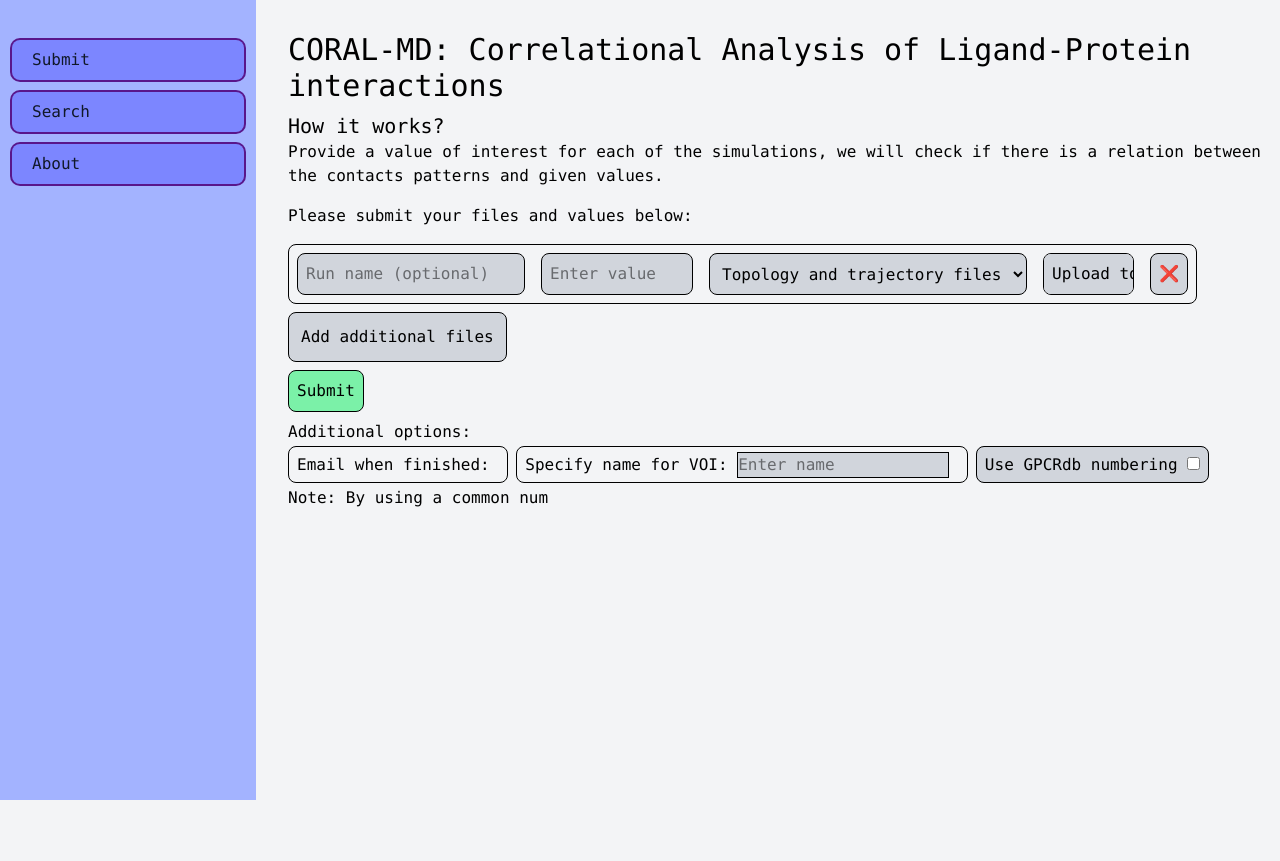
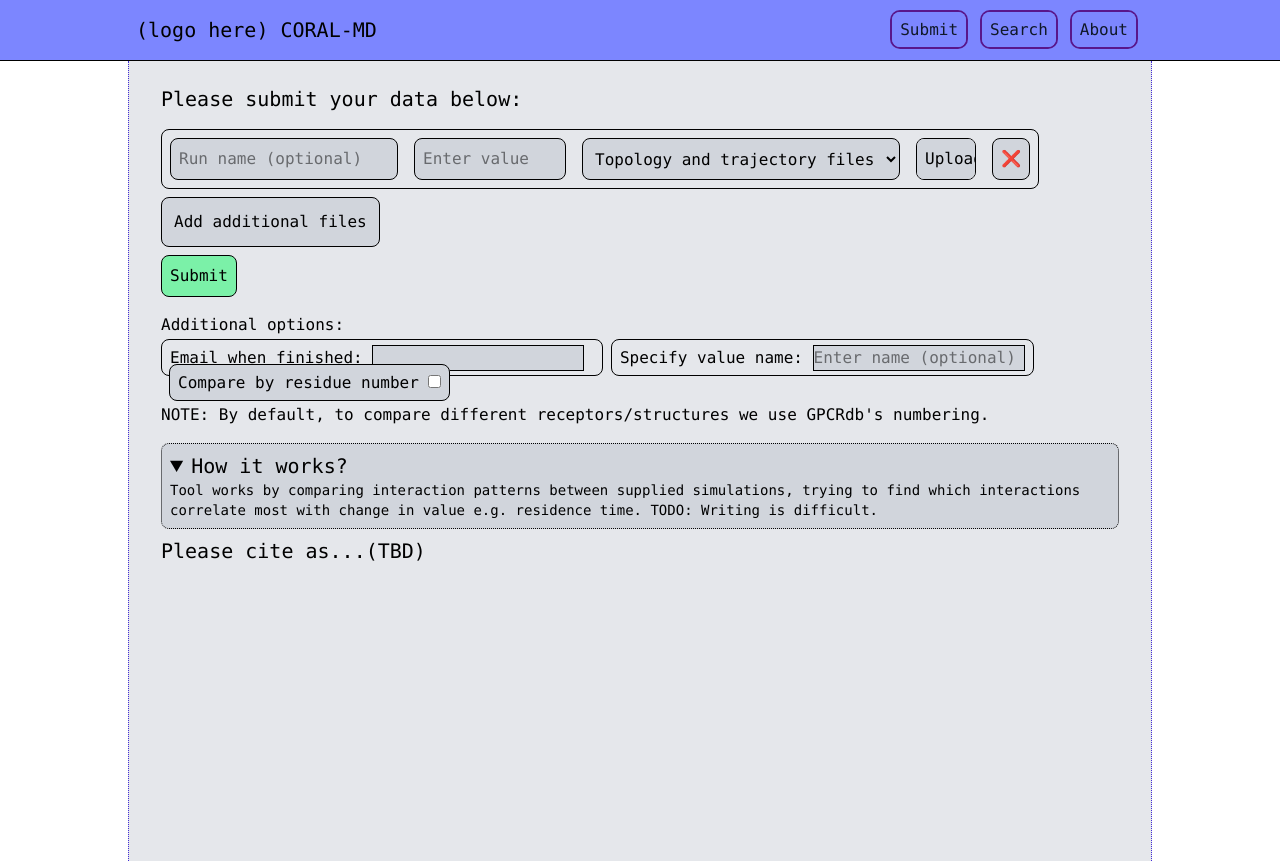
Before and after one commit to BeepBoopRun/holding-tight, a Django app: page /submit/ in a window 1280 px wide. Before the commit the page ends 800 px from the top, so only its background shows below. Run offline with Django 5.2, Linux system fonts and the light colour scheme; some libraries are stand-ins or nearby versions.

Commit message:
interface refresh

```diff
--- a/ligand_service/templates/ligand_service/search.html
+++ b/ligand_service/templates/ligand_service/search.html
@@ -1,9 +1,9 @@
 {% extends 'base.html' %}
 {% load render_table from django_tables2 %}
 
-{% block content2 %}
+{% block content %}
 
-<h4 class="text-2xl mt-4">
+<h4 class="mt-4 text-xl">
 Job ID: {{ job_id }}
 </h4>
 <p class="text-2xl mt-4">
--- a/ligand_service/templates/ligand_service/search_empty.html
+++ b/ligand_service/templates/ligand_service/search_empty.html
@@ -1,8 +1,8 @@
 {% extends 'base.html' %}
 
-{% block content2 %}
+{% block content %}
 
-<h4 class="text-2xl">
+<h4 class="my-4 text-xl">
 Provide ID of your job:
 </h4>
 
--- a/submit/forms.py
+++ b/submit/forms.py
@@ -31,7 +31,7 @@
     choice = forms.ChoiceField(
         choices=[
             ("TopTrjPair", "Topology and trajectory files"),
-            ("MaestroDir", "Maestro Directory"),
+            ("MaestroDir", "Maestro directory"),
         ]
     )
     file = MultipleFileField()
--- a/submit/templates/submit/index.html
+++ b/submit/templates/submit/index.html
@@ -5,15 +5,9 @@
 <script src="{% static 'submit/reactive.js' %}"> </script>
 {% endblock %}
 
-{% block content2 %}
-<p class="mt-2 text-xl">
-How it works?
-</p>
-<p>
-Provide a value of interest for each of the simulations, we will check if there is a relation between the contacts patterns and given values.
-</p>
-<h4 class="my-4">
-Please submit your files and values below:
+{% block content %}
+<h4 class="my-4 text-xl">
+Please submit your data below:
 </h4>
 <form id="input-form" action="/submit/form" method="post" enctype="multipart/form-data">
     {% csrf_token %}
@@ -25,26 +19,33 @@
 	<button type="button" onclick="addFiles()" class="m-1 p-2 cursor-pointer">Add additional files</button>
     </div>
     <button type="submit" class="bg-green-300 border rounded-lg p-2 cursor-pointer">Submit</button>
-    <p class="mt-2 mb-2">
+    <p class="mt-4 mb-2">
     Additional options:
     </p>
     <label class="border rounded-lg p-2">
     Email when finished:
-    {% render_field details_form.email_field class="bg-gray-300 border" placeholder="Enter email"%}
+    {% render_field details_form.email class="bg-gray-300 border" %}
     </label>
     <label class="border rounded-lg p-2 ml-2">
-    Specify name for VOI:
-    {% render_field details_form.name_VOI class="bg-gray-300 border" placeholder="Enter name"%}
+    Specify value name:
+    {% render_field details_form.name_VOI class="bg-gray-300 border" placeholder="Enter name (optional)"%}
     </label>
     <label class="p-2 rounded-lg border bg-gray-300 cursor-pointer m-2">
-    Use GPCRdb numbering
+    Compare by residue number
     {% render_field details_form.use_common_numbering class="text-xl" %}
     </label>
-    <p class="mt-2">
-    Note: By using a common num
+    <p class="my-2">
+    NOTE: By default, to compare different receptors/structures we use GPCRdb's numbering.
     </p>
     <div id="file-input-template" class="hidden">
 	{{ formset.empty_form}}
     </div>
 </form>
+<details open class="mt-4 text-xl rounded-lg border-dotted border p-2 bg-gray-300 cursor-pointer">
+    <summary>How it works?</summary>
+    <p class="font-medium text-sm">
+    Tool works by comparing interaction patterns between supplied simulations, trying to find which interactions correlate most with change in value e.g. residence time. TODO: Writing is difficult.
+    </p>
+</details>
+<p class="mt-2 text-xl">Please cite as...(TBD)</p>
 {% endblock %}
--- a/submit/views.py
+++ b/submit/views.py
@@ -50,9 +50,6 @@
             name_VOI=name_VOI,
         )
         verified_submission = True
-
-        print(submission, flush=True)
-
         try:
             for idx, form in enumerate(formset):
                 if not form.is_valid():
--- a/theme/templates/base.html
+++ b/theme/templates/base.html
@@ -1,6 +1,6 @@
 {% load static tailwind_tags %}
 <!DOCTYPE html>
-<html lang="en" class="w-screen min-h-screen overflow-y-auto overflow-x-hidden">
+<html lang="en">
     <head>
 	<title>CORAL-MD</title>
 	<meta charset="UTF-8">
@@ -10,38 +10,37 @@
 	{% block extra_headers %}
 	{% endblock %}
     </head>
+    <body class="text-black bg-white font-mono w-screen min-h-screen overflow-x-hidden">
+	<!-- Firefox Flash Of Unstyled Content Fix -->
+	<script>0</script>
+	<nav id="topnav" class="top-0 z-30 bg-indigo-400 border-b px-32 py-2 w-screen ">
+	    <ul class="flex font-medium m-2 items-center">
+		<li class="">
+		    <a href="/" class="m-0 p-0 text-xl font-thin">
+			(logo here) CORAL-MD
+		    </a>
+		</li>
+		<li class="ml-auto">
+		    <a href="/submit/" class="m-2 items-center px-2 p-2 text-gray-900 rounded-lg ring-2 ring-purple-900 bg-indigo-400 hover:bg-indigo-500 group">
+			Submit
+		    </a>
+		</li>
+		<li class="">
+		    <a href="/search/" class="m-2 px-2 items-center p-2 text-gray-900 rounded-lg ring-2 ring-purple-900 bg-indigo-400 hover:bg-indigo-500 group">
+			Search
+		    </a>
+		</li>
+		<li class="">
+		    <a href="/about" class="m-2 px-2 items-center p-2 text-gray-900 rounded-lg ring-2 ring-purple-900 bg-indigo-400 hover:bg-indigo-500 group">
+			About
+		    </a>
+		</li>
+	    </ul>
 
-    <body class="text-black bg-gray-100 font-mono w-screen min-h-screen overflow-y-auto overflow-x-hidden m-0">
-	<div id="sidebar" class="fixed top-0 left-0 z-40 w-64 h-dvh" >
-	    {% block sidebar %}
-	    <aside id="default-sidebar" class="fixed top-0 left-0 z-40 w-64 h-screen" aria-label="Sidebar">
-		<div class="h-full px-3 py-10 overflow-y-auto bg-indigo-300">
-		    <ul class="space-y-3 font-medium">
-			<li>
-			    <a href="/submit/" class="flex items-center p-2 text-gray-900 rounded-lg ring-2 ring-purple-900 bg-indigo-400 hover:bg-indigo-500 group">
-				<span class="flex-1 ms-3 whitespace-nowrap">Submit</span>
-			    </a>
-			</li>
-			<li>
-			    <a href="/search/" class="flex items-center p-2 text-gray-900 rounded-lg ring-2 ring-purple-900 bg-indigo-400 hover:bg-indigo-500 group">
-				<span class="flex-1 ms-3 whitespace-nowrap">Search</span>
-			    </a>
-			</li>
-			<li>
-			    <a href="/about" class="flex items-center p-2 text-gray-900 rounded-lg ring-2 ring-purple-900 bg-indigo-400 hover:bg-indigo-500 group">
-				<span class="flex-1 ms-3 whitespace-nowrap">About</span>
-			    </a>
-			</li>
-		</div>
-	    </aside>
-	    {% endblock %}
-	</div>
-	<div class="ml-72 mt-8">
-	    <section class="min-h-screen">
-		<h1 class="text-3xl">CORAL-MD: Correlational Analysis of Ligand-Protein interactions</h1>
+	</nav>
+	<div class="">
+	    <section class="min-h-screen pt-2 pb-6 mx-32 bg-gray-200 p-8 border-x border-dotted border-indigo-700">
 		{% block content%}
-		{% endblock %}
-		{% block content2%}
 		{% endblock %}
 	    </section>
 	</div>
```
Also changed, not shown: ligand_service/templates/ligand_service/about.html (+6 -2 lines), README.md, theme/static/css/dist/styles.css, 2 other files.
